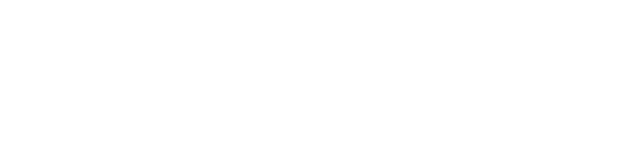
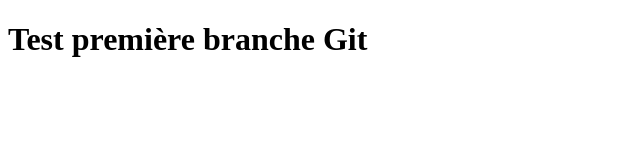
Before and after one commit to Jibege/testGit, a plain HTML site: page index.html in a window 1280 px wide. Shown: the whole page, without its empty margins (0-640 px from the left). Drawn offline with Linux system fonts and the light colour scheme.

Commit message:
test branche

```diff
--- a/index.html
+++ b/index.html
@@ -7,5 +7,9 @@
 </head>
 <body>
 
+    <h1>
+        Test première branche Git
+    </h1>
+
 </body>
 </html>
```
